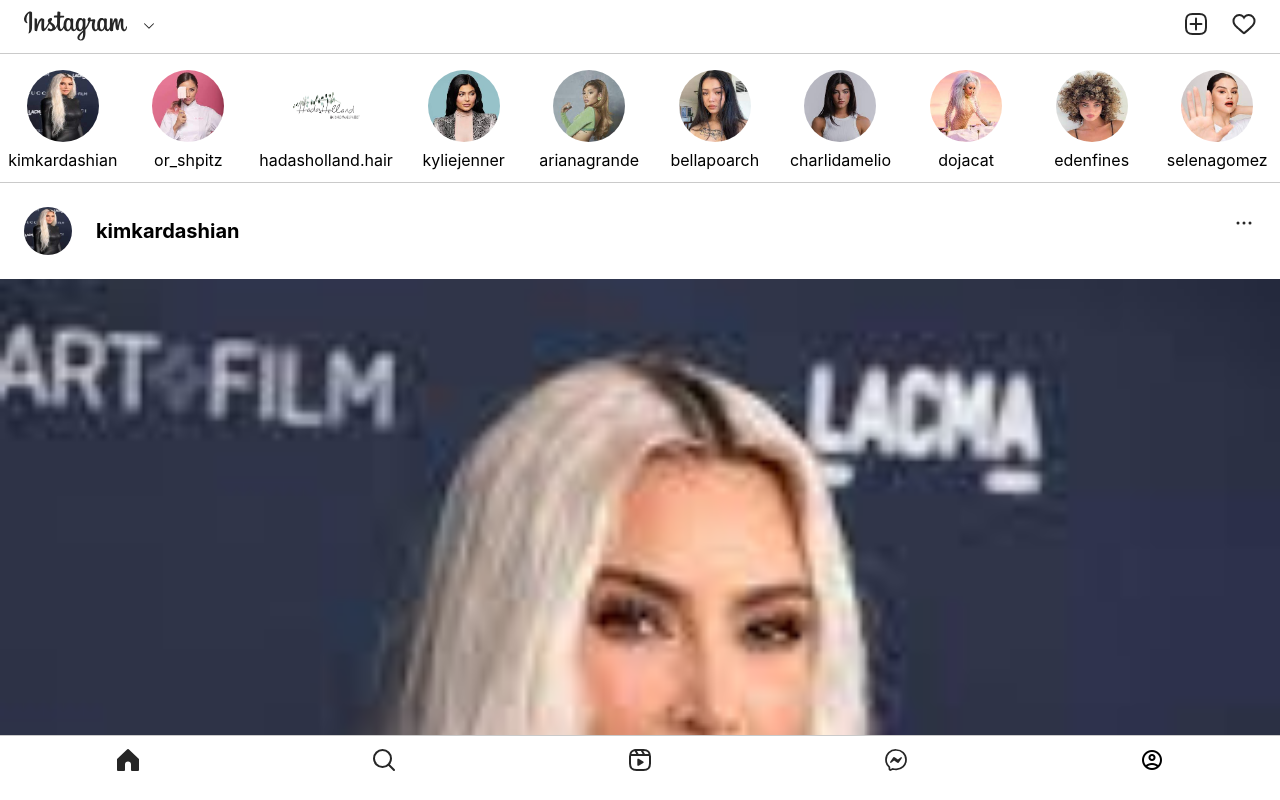
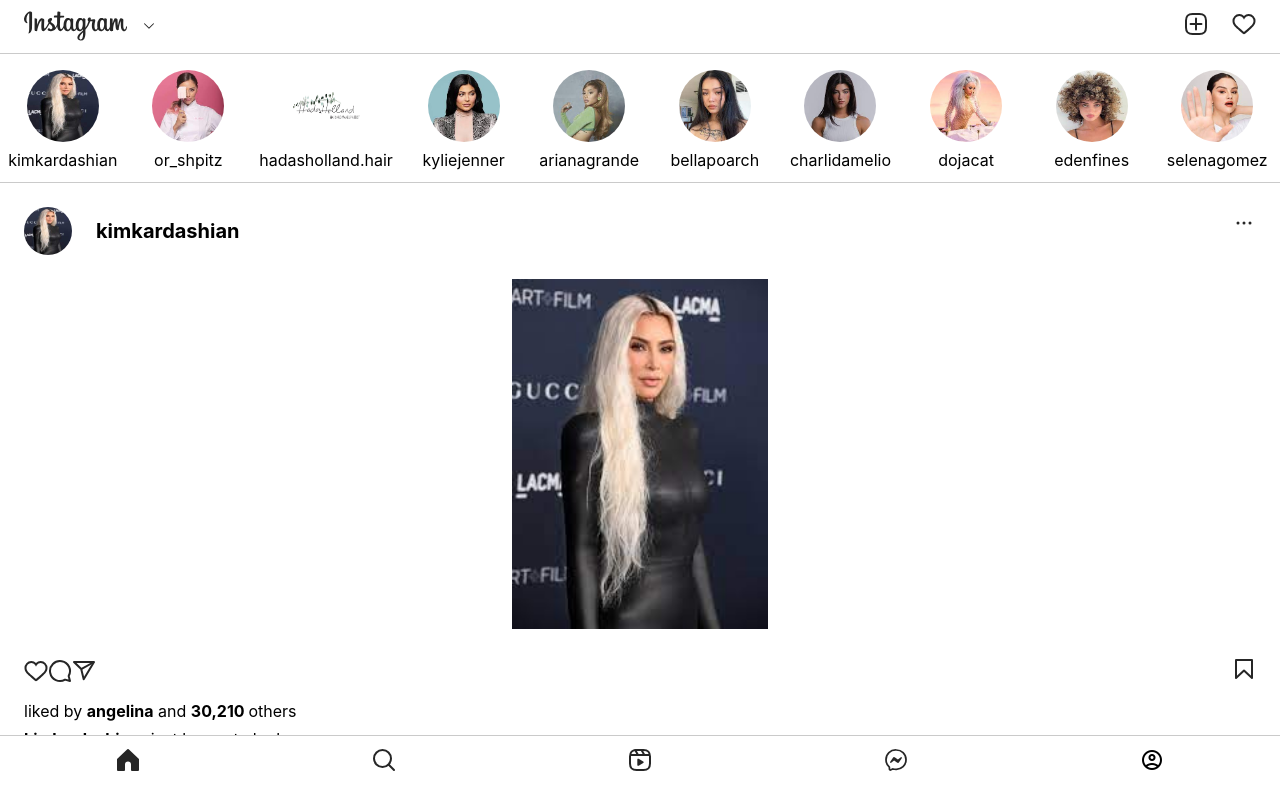
Before and after one commit to KseniyaTim/instagram-copy, a React (Create React App) app: page / in a window 1280 px wide. Built offline with nearby package versions, Linux system fonts and the light colour scheme.

Commit message:
building comments section

```diff
--- a/src/Components/Center/CenterHead/SingleProfilePost/SingleProfilePost.css
+++ b/src/Components/Center/CenterHead/SingleProfilePost/SingleProfilePost.css
@@ -33,3 +33,33 @@
 .main_picture{
     width: 100%;
 }
+
+@media only screen and (min-width: 768px){
+    .main_picture{
+        width: 20%;
+    }
+}
+
+.bold{
+    font-weight: bold;
+}
+.num_likes{
+    display: flex;
+    justify-content: left;
+    padding-left: 3vh;
+    padding-top: 2vh;
+}
+
+.caption{
+    padding-left: 1.5vh;
+}
+
+.comments_wrapper{
+    display: flex;
+    justify-content: left;
+    padding-left: 3vh;
+    padding-top: 1vh;
+}
+.gray{
+    color: gray;
+}
--- a/src/Components/Center/CenterHead/SingleProfilePost/SingleProfilePost.js
+++ b/src/Components/Center/CenterHead/SingleProfilePost/SingleProfilePost.js
@@ -4,7 +4,7 @@
 
 const SingleProfilePost = ({postName, postPic, mainPost}) => {
     return (
-        <div>
+        <div className='largeScreenProfileWrapper'>
             <div className='single_header'>
                 <div className='left_side'>
                     <img className='profile_pic' src={postPic} alt='profile'/>
@@ -18,6 +18,19 @@
                 <img className='main_picture' src={mainPost} alt='main post'/>
             </div>
             <CommentSection/>
+            <div className='num_likes'>
+                <div >liked by <span className='bold'>angelina</span> and <span className='bold'>30,210 </span>others</div>
+            </div>
+            <div className='comments_wrapper'>
+                <div className='bold'>{postName}</div>
+                <div className='caption'>just happy to be here</div>
+            </div>
+            <div className='comments_wrapper'>
+                <div className='gray'>view all 3,421 comments</div>
+            </div>
+            <div className='comments_wrapper'>
+                <div className='gray'>5 days ago</div>
+            </div>
         </div>
     );
 };
--- a/src/Components/Center/CommentSection/CommentSection.css
+++ b/src/Components/Center/CommentSection/CommentSection.css
@@ -2,6 +2,7 @@
     display: flex;
     align-items: center;
     justify-content: space-between;
+    padding-top: 3vh;
 }
 
 .comment_section_left_icons{
@@ -14,3 +15,11 @@
 .comment_section_right_icons{
     padding-right: 3vh;
 }
+
+.heart_icon{
+    padding-right: 2vh;
+}
+
+.comment_icon{
+    padding-right: 2vh;
+}
--- a/src/Components/Center/CommentSection/CommentSection.js
+++ b/src/Components/Center/CommentSection/CommentSection.js
@@ -5,8 +5,8 @@
     return (
         <div className='comment_section_container'>
             <div className='comment_section_left_icons'>
-                <svg aria-label="Like" class="_ab6-" color="#262626" fill="#262626" height="24" role="img" viewBox="0 0 24 24" width="24"><path d="M16.792 3.904A4.989 4.989 0 0 1 21.5 9.122c0 3.072-2.652 4.959-5.197 7.222-2.512 2.243-3.865 3.469-4.303 3.752-.477-.309-2.143-1.823-4.303-3.752C5.141 14.072 2.5 12.167 2.5 9.122a4.989 4.989 0 0 1 4.708-5.218 4.21 4.21 0 0 1 3.675 1.941c.84 1.175.98 1.763 1.12 1.763s.278-.588 1.11-1.766a4.17 4.17 0 0 1 3.679-1.938m0-2a6.04 6.04 0 0 0-4.797 2.127 6.052 6.052 0 0 0-4.787-2.127A6.985 6.985 0 0 0 .5 9.122c0 3.61 2.55 5.827 5.015 7.97.283.246.569.494.853.747l1.027.918a44.998 44.998 0 0 0 3.518 3.018 2 2 0 0 0 2.174 0 45.263 45.263 0 0 0 3.626-3.115l.922-.824c.293-.26.59-.519.885-.774 2.334-2.025 4.98-4.32 4.98-7.94a6.985 6.985 0 0 0-6.708-7.218Z"></path></svg>
-                <svg aria-label="Comment" class="_ab6-" color="#262626" fill="#262626" height="24" role="img" viewBox="0 0 24 24" width="24"><path d="M20.656 17.008a9.993 9.993 0 1 0-3.59 3.615L22 22Z" fill="none" stroke="currentColor" stroke-linejoin="round" stroke-width="2"></path></svg>
+                <svg className='heart_icon' aria-label="Like" class="_ab6-" color="#262626" fill="#262626" height="24" role="img" viewBox="0 0 24 24" width="24"><path d="M16.792 3.904A4.989 4.989 0 0 1 21.5 9.122c0 3.072-2.652 4.959-5.197 7.222-2.512 2.243-3.865 3.469-4.303 3.752-.477-.309-2.143-1.823-4.303-3.752C5.141 14.072 2.5 12.167 2.5 9.122a4.989 4.989 0 0 1 4.708-5.218 4.21 4.21 0 0 1 3.675 1.941c.84 1.175.98 1.763 1.12 1.763s.278-.588 1.11-1.766a4.17 4.17 0 0 1 3.679-1.938m0-2a6.04 6.04 0 0 0-4.797 2.127 6.052 6.052 0 0 0-4.787-2.127A6.985 6.985 0 0 0 .5 9.122c0 3.61 2.55 5.827 5.015 7.97.283.246.569.494.853.747l1.027.918a44.998 44.998 0 0 0 3.518 3.018 2 2 0 0 0 2.174 0 45.263 45.263 0 0 0 3.626-3.115l.922-.824c.293-.26.59-.519.885-.774 2.334-2.025 4.98-4.32 4.98-7.94a6.985 6.985 0 0 0-6.708-7.218Z"></path></svg>
+                <svg className='comment_icon' aria-label="Comment" class="_ab6-" color="#262626" fill="#262626" height="24" role="img" viewBox="0 0 24 24" width="24"><path d="M20.656 17.008a9.993 9.993 0 1 0-3.59 3.615L22 22Z" fill="none" stroke="currentColor" stroke-linejoin="round" stroke-width="2"></path></svg>
                 <svg aria-label="Share Post" class="_ab6-" color="#262626" fill="#262626" height="24" role="img" viewBox="0 0 24 24" width="24"><line fill="none" stroke="currentColor" stroke-linejoin="round" stroke-width="2" x1="22" x2="9.218" y1="3" y2="10.083"></line><polygon fill="none" points="11.698 20.334 22 3.001 2 3.001 9.218 10.084 11.698 20.334" stroke="currentColor" stroke-linejoin="round" stroke-width="2"></polygon></svg>
             </div>
             <div className='comment_section_right_icons'>
--- a/src/Components/ProfileStories/ProfileStories.js
+++ b/src/Components/ProfileStories/ProfileStories.js
@@ -5,6 +5,7 @@
 
 const ProfileStories = () => {
     return (
+        <div>
             <div id='storiesContainer'>
                 {STORY_ELEMENTS.map( (element, index) =>
                 <SingleProfile
@@ -14,6 +15,7 @@
                 />
                  )}
             </div>
+        </div>
     );
 };
 
```
Also changed, not shown: src/images/kimKpost.png (added). Lines whose indentation alone changed are shown as unchanged.
